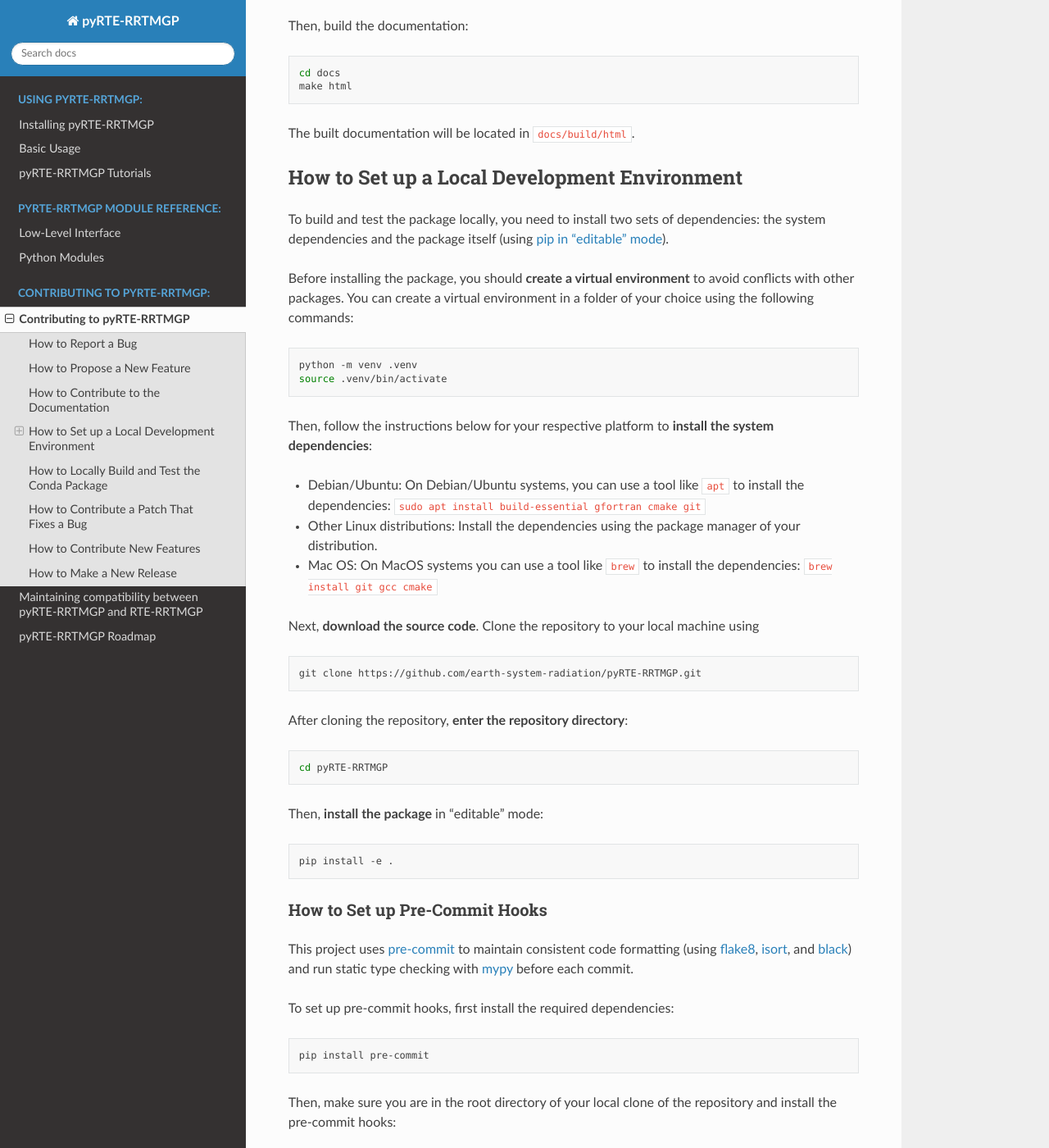
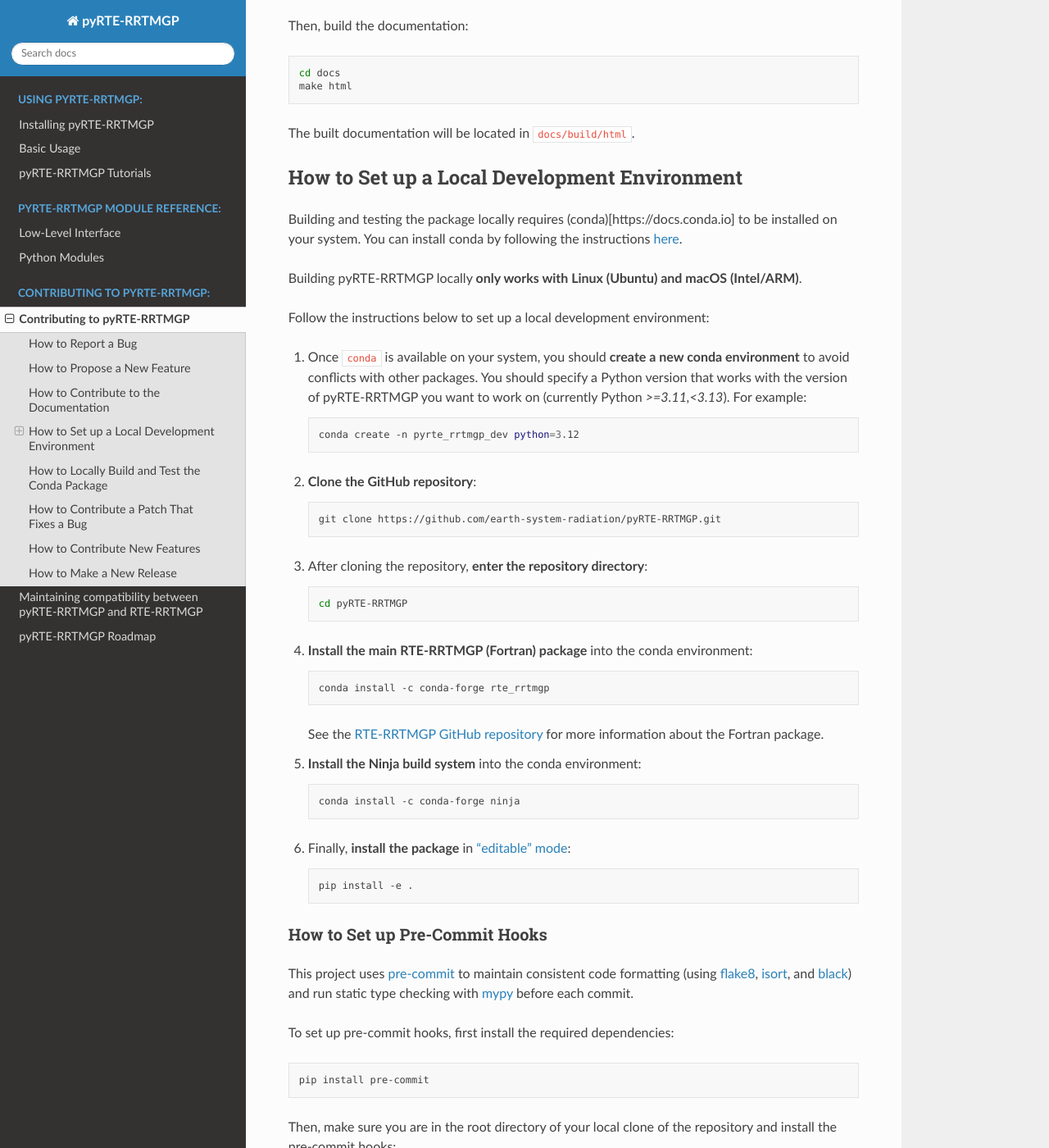
Before and after one commit to earth-system-radiation/pyRTE-RRTMGP, a Sphinx documentation site: the page built from docs/source/contributor_guide/contribute.md, in a window 1280 px wide and 1400 px high, scrolled down 784 px. Shown: the whole window at 82% size. Built offline with Sphinx 7.4.7 and the Read the Docs theme 3.1.0, drawn with Linux system fonts in a browser that asks for light colours; some of the changed text lies outside the part shown.

Commit message:
Update local install instructions

````diff
--- a/docs/source/conf.py
+++ b/docs/source/conf.py
@@ -21,6 +21,19 @@
     return version if version else "dev"
 
 
+def get_python_requires_from_toml() -> str:
+    """Get the version from the pyproject.toml file."""
+    if os.path.isfile("../../pyproject.toml"):
+        # read pyproject.toml
+        with open("../../pyproject.toml", "rb") as f:
+            pyproject = tomllib.load(f)
+        # get version from pyproject.toml
+        python_requires = pyproject.get("project", {}).get("requires-python", "")
+    else:
+        python_requires = None
+    return python_requires
+
+
 # -- Project information -----------------------------------------------------
 # https://www.sphinx-doc.org/en/master/usage/configuration.html#project-information
 
@@ -29,6 +42,7 @@
 author = "Atmospheric and Environmental Research"
 version = get_version_from_toml()
 release = version
+python_requires = get_python_requires_from_toml()
 
 # -- General configuration ---------------------------------------------------
 # https://www.sphinx-doc.org/en/master/usage/configuration.html#general-configuration
@@ -39,6 +53,15 @@
     "sphinx.ext.autodoc",
     "sphinx.ext.napoleon",
 ]
+
+myst_enable_extensions = [
+    "substitution",
+]
+
+myst_substitutions = {
+    "python_requires": python_requires,
+    "version": version,
+}
 
 templates_path = ["_templates"]
 exclude_patterns: list[str] = []
--- a/docs/source/contributor_guide/contribute.md
+++ b/docs/source/contributor_guide/contribute.md
@@ -35,38 +35,49 @@
 (local-install)=
 ## How to Set up a Local Development Environment
 
-To build and test the package locally, you need to install two sets of dependencies: the system dependencies and the package itself (using [pip in "editable" mode](https://pip.pypa.io/en/stable/topics/local-project-installs/#editable-installs)).
+Building and testing the package locally requires (conda)[https://docs.conda.io] to be installed on your system. You can install conda by following the instructions [here](https://docs.conda.io/projects/conda/en/stable/user-guide/install/index.html).
 
-Before installing the package, you should **create a virtual environment** to avoid conflicts with other packages. You can create a virtual environment in a folder of your choice using the following commands:
+Building pyRTE-RRTMGP locally **only works with Linux (Ubuntu) and macOS (Intel/ARM)**.
 
-```bash
-python -m venv .venv
-source .venv/bin/activate
-```
+Follow the instructions below to set up a local development environment:
 
-Then, follow the instructions below for your respective platform to **install the system dependencies**:
+1. Once `conda` is available on your system, you should **create a new conda environment** to avoid conflicts with other packages. You should specify a Python version that works with the version of pyRTE-RRTMGP you want to work on (currently Python *{{ python_requires }}*). For example:
 
-* Debian/Ubuntu: On Debian/Ubuntu systems, you can use a tool like `apt` to install the dependencies: ``sudo apt install build-essential gfortran cmake git``
-* Other Linux distributions: Install the dependencies using the package manager of your distribution.
-* Mac OS: On MacOS systems you can use a tool like `brew` to install the dependencies: ``brew install git gcc cmake``
+    ```bash
+    conda create -n pyrte_rrtmgp_dev python=3.12
+    ```
 
-Next, **download the source code**. Clone the repository to your local machine using
+2. **Clone the GitHub repository**:
 
-```bash
-git clone https://github.com/earth-system-radiation/pyRTE-RRTMGP.git
-```
+    ```bash
+    git clone https://github.com/earth-system-radiation/pyRTE-RRTMGP.git
+    ```
 
-After cloning the repository, **enter the repository directory**:
+3. After cloning the repository, **enter the repository directory**:
 
-```bash
-cd pyRTE-RRTMGP
-```
+    ```bash
+    cd pyRTE-RRTMGP
+    ```
 
-Then, **install the package** in "editable" mode:
+4. **Install the main RTE-RRTMGP (Fortran) package** into the conda environment:
 
-```bash
-pip install -e .
-```
+    ```bash
+    conda install -c conda-forge rte_rrtmgp
+    ```
+
+    See the [RTE-RRTMGP GitHub repository](https://github.com/earth-system-radiation/rte-rrtmgp) for more information about the Fortran package.
+
+5. **Install the Ninja build system** into the conda environment:
+
+    ```bash
+    conda install -c conda-forge ninja
+    ```
+
+5. Finally, **install the package** in ["editable" mode](https://pip.pypa.io/en/stable/topics/local-project-installs/#editable-installs):
+
+    ```bash
+    pip install -e .
+    ```
 
 ### How to Set up Pre-Commit Hooks
 
@@ -105,50 +116,33 @@
 
 ## How to Locally Build and Test the Conda Package
 
-Before creating a new release and updating the conda package, you should test the package locally to ensure that it builds correctly. To build the conda package locally, follow these steps:
+Before creating a new release and updating the conda package, you should test the package locally to ensure that it builds correctly.
 
-1. **Clone the repository** (if you haven't already):
+To build the conda package locally, first set up a local development environment as described in the {ref}`local-install` section above.
 
-    ```bash
-    git clone https://github.com/earth-system-radiation/pyRTE-RRTMGP.git
-    ```
-
-    After cloning the repository, enter the repository directory:
-
-    ```bash
-    cd pyRTE-RRTMGP
-    ```
-
-2. **Make sure you have conda installed**. If not, you can install it from [here](https://docs.conda.io/en/latest/miniconda.html).
-    To make sure your conda setup is working, run the command below:
-
-    ```bash
-    conda --version
-    ```
-
-    If this runs without errors, you are good to go.
-
-3. **Install the conda build requirements** (if you haven't already):
+1. Make sure your local development environment is active (e.g. `conda activate pyrte_rrtmgp_dev`). Before you can build the conda package locally, you need to **install the conda build requirements** (if they aren't already on your system):
 
     ```bash
     conda install conda-build conda-verify
     ```
 
 4. **Build the conda package locally**:
+
     ```bash
     conda build conda.recipe
     ```
 
-5. **Install the package** in your current conda environment:
+5. **Install the locally built package** in your current conda environment:
+
     ```bash
     conda install -c ${CONDA_PREFIX}/conda-bld/ pyrte_rrtmgp
     ```
 
     ```{note}
-    This will install the package in your current conda environment. If you want to install the package in a different environment, activate your environment before running the `conda install` command above.
+    Make sure to remove any other versions of the package that might be installed in your environment (e.g. if you used `pip install -e .` before)!
     ```
 
-The recipe for the conda package is located in the `conda.recipe` directory. The recipe contains the metadata for the package, including the dependencies and the build instructions.
+The recipe for the conda package is located in the `conda.recipe` directory in the GitHub repository. This recipe contains the metadata for the package, including the dependencies and the build instructions.
 
 ## How to Contribute a Patch That Fixes a Bug
 
--- a/docs/source/index.rst
+++ b/docs/source/index.rst
@@ -24,8 +24,8 @@
    :maxdepth: 2
    :caption: Using pyRTE-RRTMGP:
 
-   user_guide/installation
-   user_guide/usage
+   how_to/installation
+   how_to/usage
    tutorials/tutorials
 
 .. toctree::
--- a/docs/source/user_guide/installation.md
+++ /dev/null
@@ -1,47 +0,0 @@
-(installation)=
-# Installing pyRTE-RRTMGP
-
-This section contains instructions for installing pyRTE-RRTMGP. On Linux (x86_64) platforms, you can install the package with `conda`. For other platforms, you need to build the package from source.
-
-```{warning}
-This project is a work in progress. The Python API is not yet stable and is subject to change.
-
-See the [Contributor Guide](../contributor_guide/contribute.md) for information on how to contribute to this effort.
-```
-
-## Installation with Conda (recommended)
-
-```{include} ../../../README.md
-:start-after: <!-- start-installation-section -->
-:end-before: <!-- end-installation-section -->
-```
-
-For **platforms other than Linux for x64 processors**, you can {ref}`install the package with pip <install-pip>` or build it from source using the instructions in the {ref}`local-install`.
-
-(install-pip)=
-## Installation with pip
-
-You also have the option to build and install the package with ``pip``. This should work with macOS and Linux systems but requires you to install the system dependencies manually before installing with ``pip``.
-
-Before installing the package, you should **create a virtual environment** to avoid conflicts with other packages. You can create a virtual environment in a folder of your choice using the following commands:
-
-```bash
-python -m venv .venv
-source .venv/bin/activate
-```
-
-Then, follow the instructions below for your respective platform to **install the system dependencies**:
-
-* Debian/Ubuntu: On Debian/Ubuntu systems, you can use a tool like `apt` to install the dependencies: ``sudo apt install build-essential gfortran cmake git``
-* Other Linux distributions: Install the dependencies using the package manager of your distribution.
-* Mac OS: On MacOS systems you can use a tool like `brew` to install the dependencies: ``brew install git gcc cmake``
-
-After installing the system dependencies, you can install the package directly from the git repository:
-
-```bash
-pip install git+https://github.com/earth-system-radiation/pyRTE-RRTMGP
-```
-
-## Local installation for development
-
-To build and test the package locally for development purposes, follow the instructions in {ref}`local-install`.
````
Also changed, not shown: docs/source/how_to/installation.md (added, +20 -0 lines), docs/source/reference_guide/pyrte_rrtmgp_low_level.md (+0 -14 lines), docs/source/how_to/usage.md (renamed from docs/source/user_guide/usage.md).
